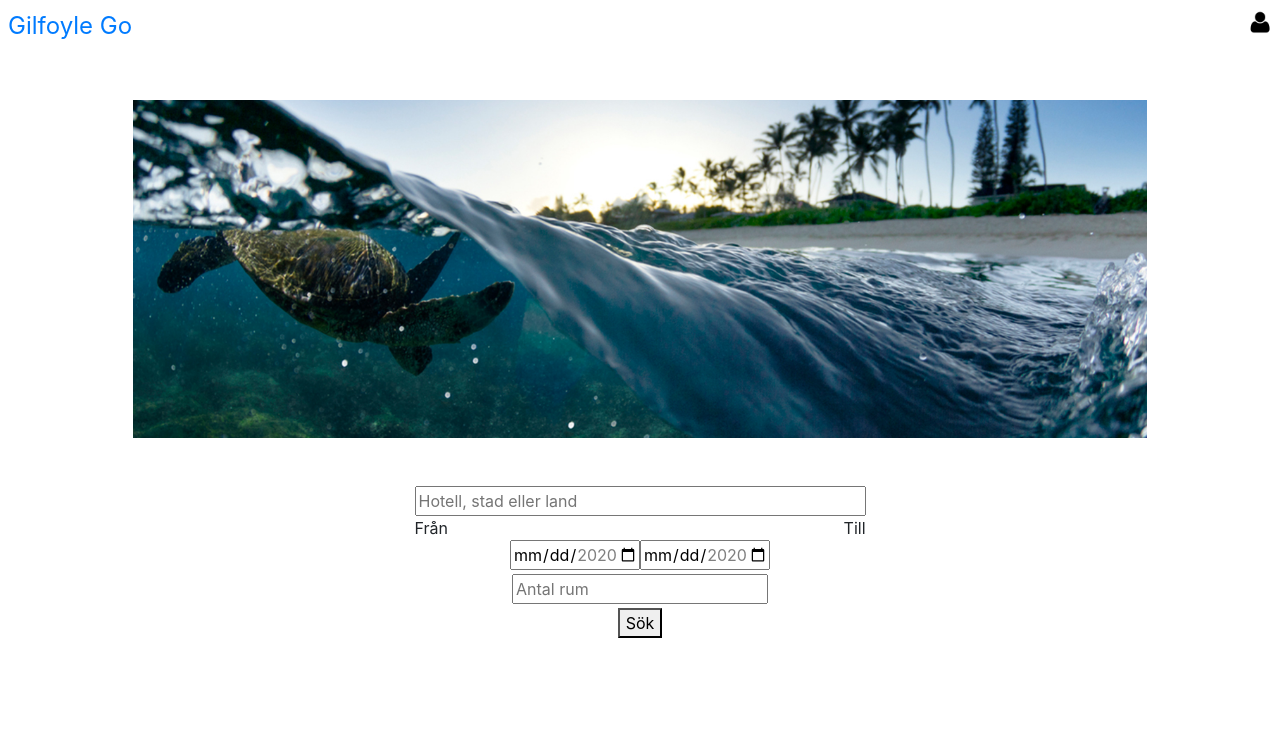
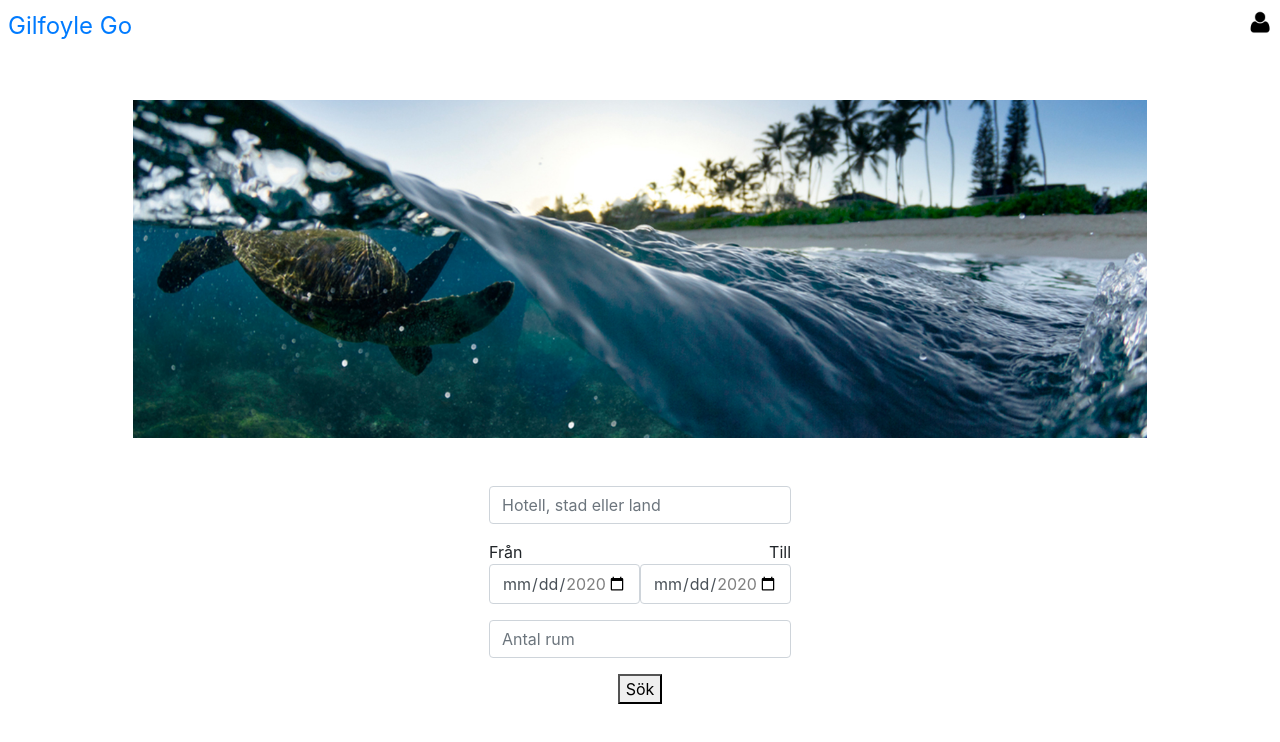
Before and after one commit to antfra125/gilfoylego_master, a Vue app in the folder gilfoylego_vue/: page / in a window 1280 px wide. Shown: the top 742 px of the page. Built offline with nearby package versions, Linux system fonts and the light colour scheme.

Commit message:
formdesignfixar

```diff
--- a/gilfoylego_vue/src/views/Home.vue
+++ b/gilfoylego_vue/src/views/Home.vue
@@ -5,36 +5,32 @@
     </div>
     <div class="d-flex justify-content-center">
         <form>
-          <div class="row d-flex justify-content-center">
-            <div class="column">
-              <input type="text" size="39" placeholder="Hotell, stad eller land">
+          <div class="row d-flex justify-content-center form-group">
+              <input type="text" class="form-control" placeholder="Hotell, stad eller land">
+          </div>
+          <div class="row form-group d-flex justify-content-between">
+          <div class="col-6">
+            <div class="row">
+              Från
+            </div>
+            <div class="row">
+              <input type="date" class="form-control" min="2020-07-01" max="2020-08-30">
             </div>
           </div>
-          <div class="row d-flex justify-content-between">
-            <div class="column text-left">
-              Från
-            </div>
-            <div class="column">
+          <div class="col-6">
+            <div class="row d-flex justify-content-end">
               Till
             </div>
-          </div>
-          <div class="row d-flex justify-content-center">
-            <div class="column">
-              <input type="date" min="2020-07-01" max="2020-08-30">
-            </div>
-            <div class="column">
-              <input type="date" min="2020-07-02" max="2020-08-31">
+            <div class="row">
+              <input type="date" class="form-control" min="2020-07-02" max="2020-08-31">
             </div>
           </div>
-          <div class="row d-flex justify-content-center">
-            <div class="column pt-1">
-              <input type="number" size="39" min="1" placeholder="Antal rum">
-            </div>
+        </div>
+          <div class="row form-group d-flex justify-content-center">
+              <input type="number" class="form-control" min="1" placeholder="Antal rum">
           </div>
-          <div class="row d-flex justify-content-center">
-            <div class="column p-1">
+          <div class="row form-group d-flex justify-content-center">
               <button>Sök</button>
-            </div>
           </div>
         </form>
     </div>
```
